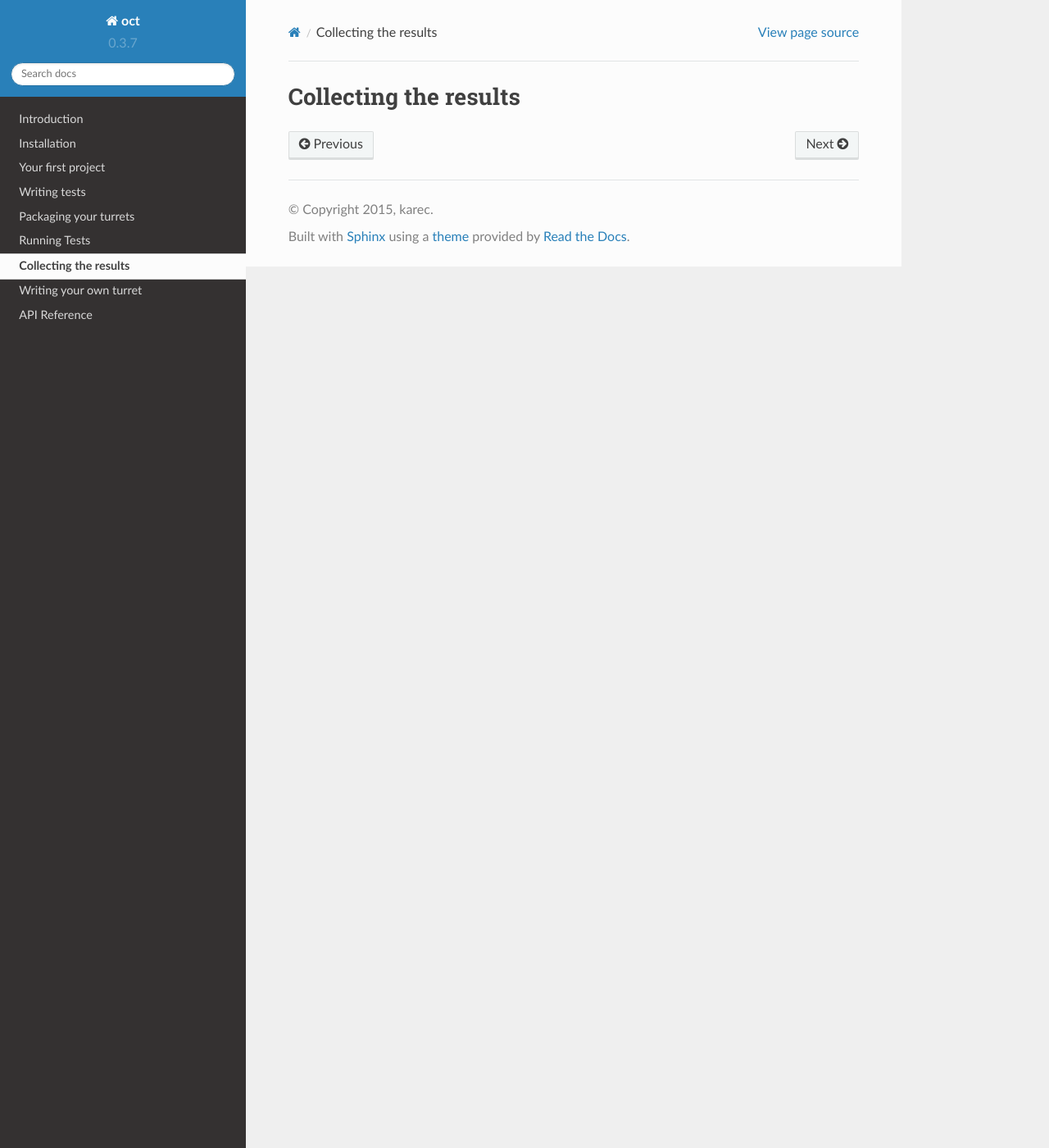
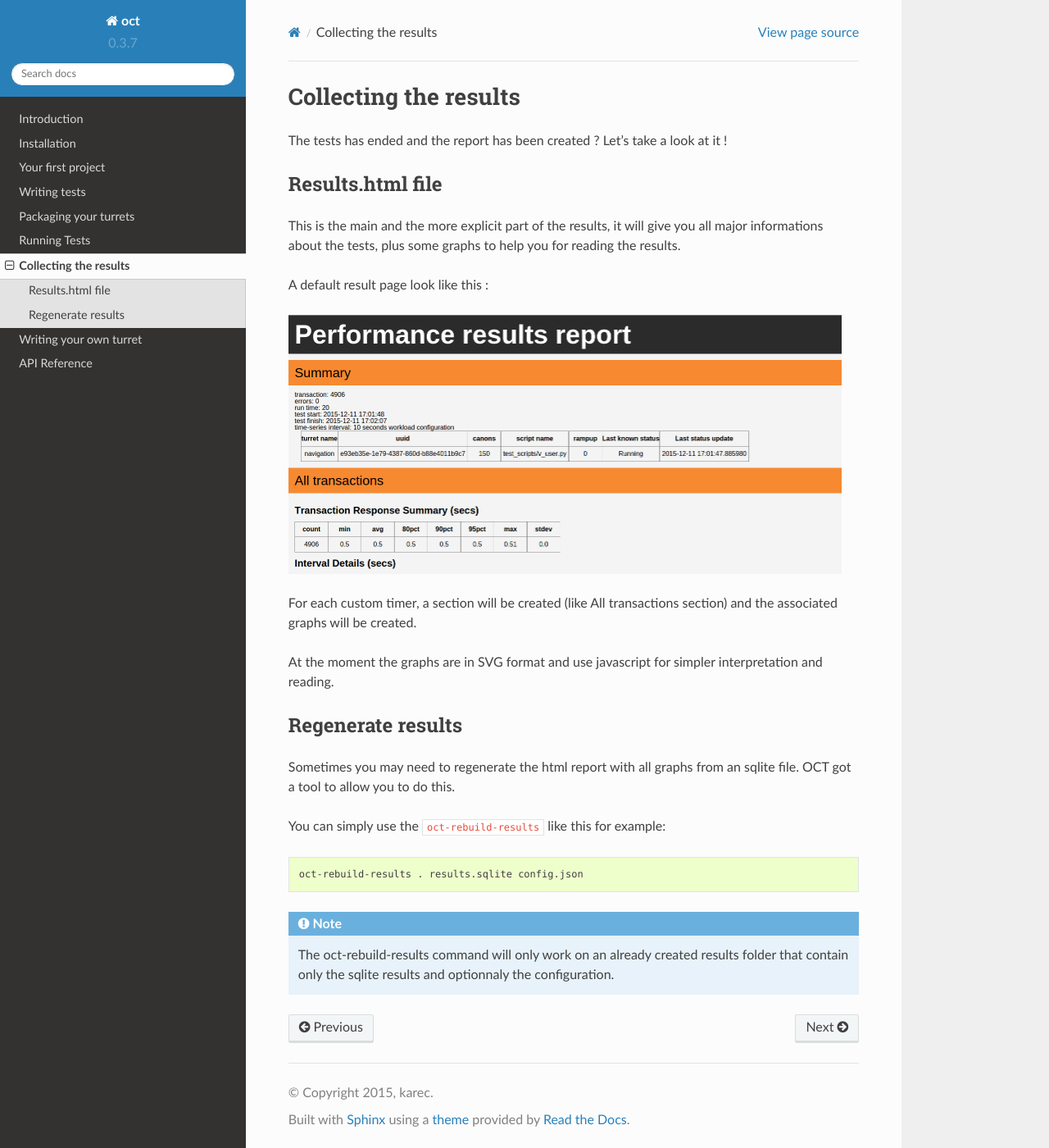
Before and after one commit to TheGhouls/oct, a Sphinx documentation site: the page built from doc/collecting_results.rst, in a window 1280 px wide and 1400 px high. Shown: the whole window at 82% size. Built offline with Sphinx 7.4.7 and the Read the Docs theme 2.0.0, drawn with Linux system fonts in a browser that asks for light colours; pages that are not in the unit, such as notebooks, are missing from menus.

Commit message:
add collection results doc section

```diff
--- a/doc/collecting_results.rst
+++ b/doc/collecting_results.rst
@@ -1,2 +1,36 @@
 Collecting the results
 ======================
+
+The tests has ended and the report has been created ? Let's take a look at it !
+
+Results.html file
+-----------------
+
+This is the main and the more explicit part of the results, it will give you all major informations about the tests, plus
+some graphs to help you for reading the results.
+
+A default result page look like this :
+
+.. image:: images/oct-results.png
+    :scale: 50%
+
+For each custom timer, a section will be created (like All transactions section) and the associated graphs will be created.
+
+At the moment the graphs are in SVG format and use javascript for simpler interpretation and reading.
+
+Regenerate results
+------------------
+
+Sometimes you may need to regenerate the html report with all graphs from an sqlite file. OCT got a tool to allow you to
+do this.
+
+You can simply use the ``oct-rebuild-results`` like this for example:
+
+.. code-block:: bash
+
+    oct-rebuild-results . results.sqlite config.json
+
+.. note::
+
+    The oct-rebuild-results command will only work on an already created results folder that contain only the sqlite results
+    and optionnaly the configuration.
```
Also changed, not shown: doc/images/oct-results.png (added).
